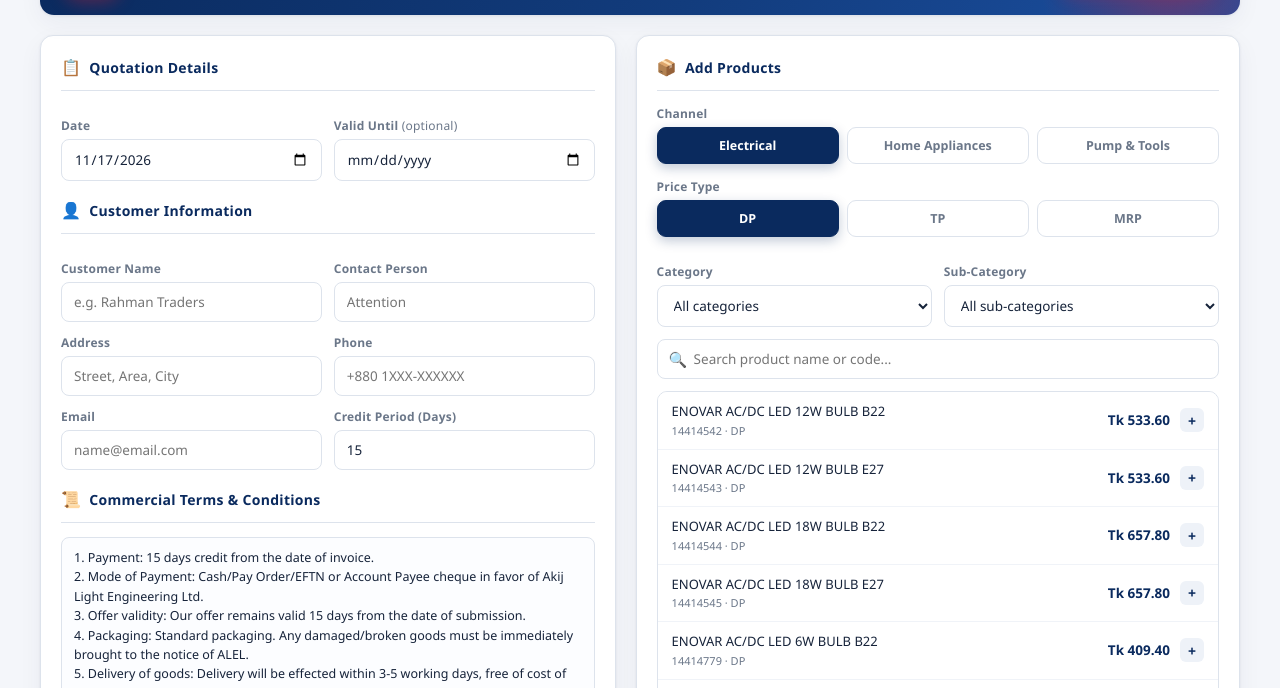
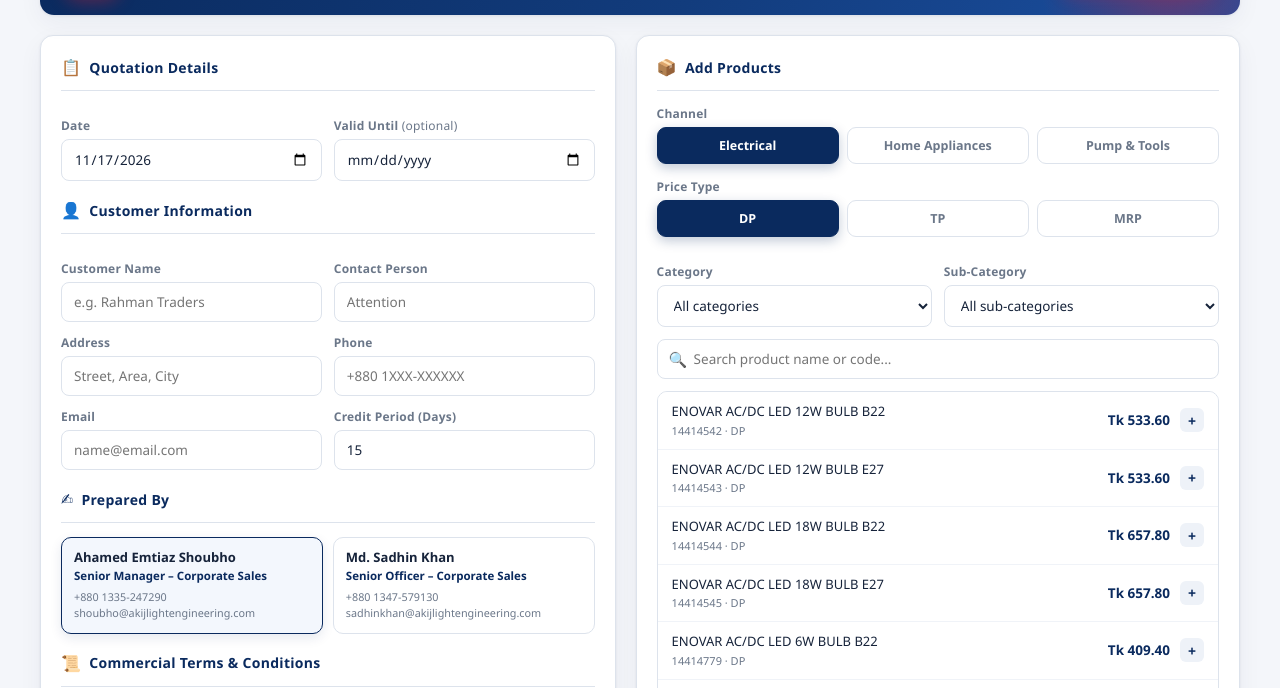
Before and after one commit to arifatar/alel-quotation-app, a website: page index.html in a window 1280 px wide. Shown: the part 95-783 px from the top of the page. Drawn offline with Linux system fonts and the light colour scheme.

Commit message:
Add Prepared By selector with two signatories

```diff
--- a/index.html
+++ b/index.html
@@ -59,6 +59,15 @@
   .row{display:grid;grid-template-columns:1fr 1fr;gap:12px}
   #termsText{font-size:12.5px;line-height:1.55;min-height:190px;resize:vertical;background:#fcfdff}
   .hint{font-size:11px;color:var(--muted);margin-top:6px;font-style:italic}
+  .prepopts{display:grid;grid-template-columns:1fr 1fr;gap:10px}
+  .prepopt{border:1.5px solid var(--border);border-radius:10px;padding:11px 12px;cursor:pointer;
+    background:#fff;transition:all .13s}
+  .prepopt:hover{border-color:#b9c6db}
+  .prepopt.active{border-color:var(--brand);background:#f3f7fd;box-shadow:0 4px 12px rgba(10,42,94,.10)}
+  .prepopt .pn{font-size:13px;font-weight:700;color:var(--text);line-height:1.25}
+  .prepopt .pd{font-size:11.5px;color:var(--brand);font-weight:600;margin-top:3px}
+  .prepopt .pm2{font-size:10.8px;color:var(--muted);margin-top:6px;line-height:1.5;word-break:break-word}
+  @media(max-width:520px){.prepopts{grid-template-columns:1fr}}
 
   /* segmented buttons */
   .seg{display:flex;gap:8px;flex-wrap:wrap}
@@ -158,6 +167,7 @@
   .pdfdoc .pnote{margin-top:10px;font-size:10.5px;font-style:italic;color:#444}
   .pdfdoc .psig{margin-top:26px;font-size:11.5px}
   .pdfdoc .psig .nm{font-weight:700;margin-top:20px}
+  .pdfdoc .psig .ct{font-size:10.5px;color:#333;margin-top:1px}
   .pdfdoc .psig p{margin:1px 0}
 
   .print-area{position:absolute;left:-10000px;top:0;width:210mm}
@@ -211,6 +221,9 @@
             <input id="creditDays" type="number" min="0" step="1" value="15" placeholder="e.g. 15, 30, 45">
           </div>
         </div>
+
+        <h2 style="margin-top:18px"><span class="ic">&#9997;</span> Prepared By</h2>
+        <div class="prepopts" id="prepOpts"></div>
 
         <h2 style="margin-top:18px"><span class="ic">&#128220;</span> Commercial Terms &amp; Conditions</h2>
         <textarea id="termsText" rows="11" spellcheck="false" placeholder="One term per line..."></textarea>
@@ -295,6 +308,24 @@ let selectedProduct = null;
 let activeChannel = Object.keys(CATALOG)[0];
 let activePrice = 'dp';
 
+const PREPARERS = [
+  {
+    name: 'Ahamed Emtiaz Shoubho',
+    desig: 'Senior Manager \u2013 Corporate Sales',
+    company: 'Akij Light Engineering Limited',
+    phone: '+880 1335-247290',
+    email: 'shoubho@akijlightengineering.com'
+  },
+  {
+    name: 'Md. Sadhin Khan',
+    desig: 'Senior Officer \u2013 Corporate Sales',
+    company: 'Akij Light Engineering Limited',
+    phone: '+880 1347-579130',
+    email: 'sadhinkhan@akijlightengineering.com'
+  }
+];
+let prepIndex = 0;
+
 const DEFAULT_TERMS = [
   'Payment: 100% advance along with Work Order.',
   'Mode of Payment: Cash/Pay Order/EFTN or Account Payee cheque in favor of Akij Light Engineering Ltd.',
@@ -370,6 +401,7 @@ window.addEventListener('DOMContentLoaded', () => {
 
   renderChannels();
   renderPriceTypes();
+  renderPreparers();
   buildCategories();
   renderProducts();
   recalc();
@@ -400,6 +432,23 @@ function renderPriceTypes(){
     d.className='opt'+(t.id===activePrice?' active':'');
     d.textContent=t.label;
     d.onclick=()=>{ activePrice=t.id; renderPriceTypes(); renderProducts(); };
+    wrap.appendChild(d);
+  });
+}
+
+function renderPreparers(){
+  const wrap = $('prepOpts');
+  if(!wrap) return;
+  wrap.innerHTML = '';
+  PREPARERS.forEach((p, i) => {
+    const d = document.createElement('div');
+    d.className = 'prepopt' + (i === prepIndex ? ' active' : '');
+    d.innerHTML = '<div class="pn"></div><div class="pd"></div><div class="pm2"></div>';
+    d.querySelector('.pn').textContent = p.name;
+    d.querySelector('.pd').textContent = p.desig;
+    d.querySelector('.pm2').textContent = p.phone + '\n' + p.email;
+    d.querySelector('.pm2').style.whiteSpace = 'pre-line';
+    d.onclick = () => { prepIndex = i; renderPreparers(); };
     wrap.appendChild(d);
   });
 }
@@ -620,12 +669,14 @@ function buildPdfDocument(){
 
   const H_note = '<div class="pnote">This is a system-generated quotation and requires no signature.</div>';
 
+  const P = PREPARERS[prepIndex] || PREPARERS[0];
   const H_sig =
     '<div class="psig">'+
       '<p>Prepared by,</p>'+
-      '<p class="nm">Ahamed Emtiaz Shoubho</p>'+
-      '<p>Senior Manager &ndash; Corporate Sales</p>'+
-      '<p>Akij Light Engineering Limited</p>'+
+      '<p class="nm">'+esc(P.name)+'</p>'+
+      '<p>'+esc(P.desig)+'</p>'+
+      '<p>'+esc(P.company)+'</p>'+
+      '<p class="ct">'+esc(P.phone)+'  |  '+esc(P.email)+'</p>'+
     '</div>';
 
   // ---------- measure ----------
```
Also changed, not shown: quotation-template.html (+54 -3 lines).
